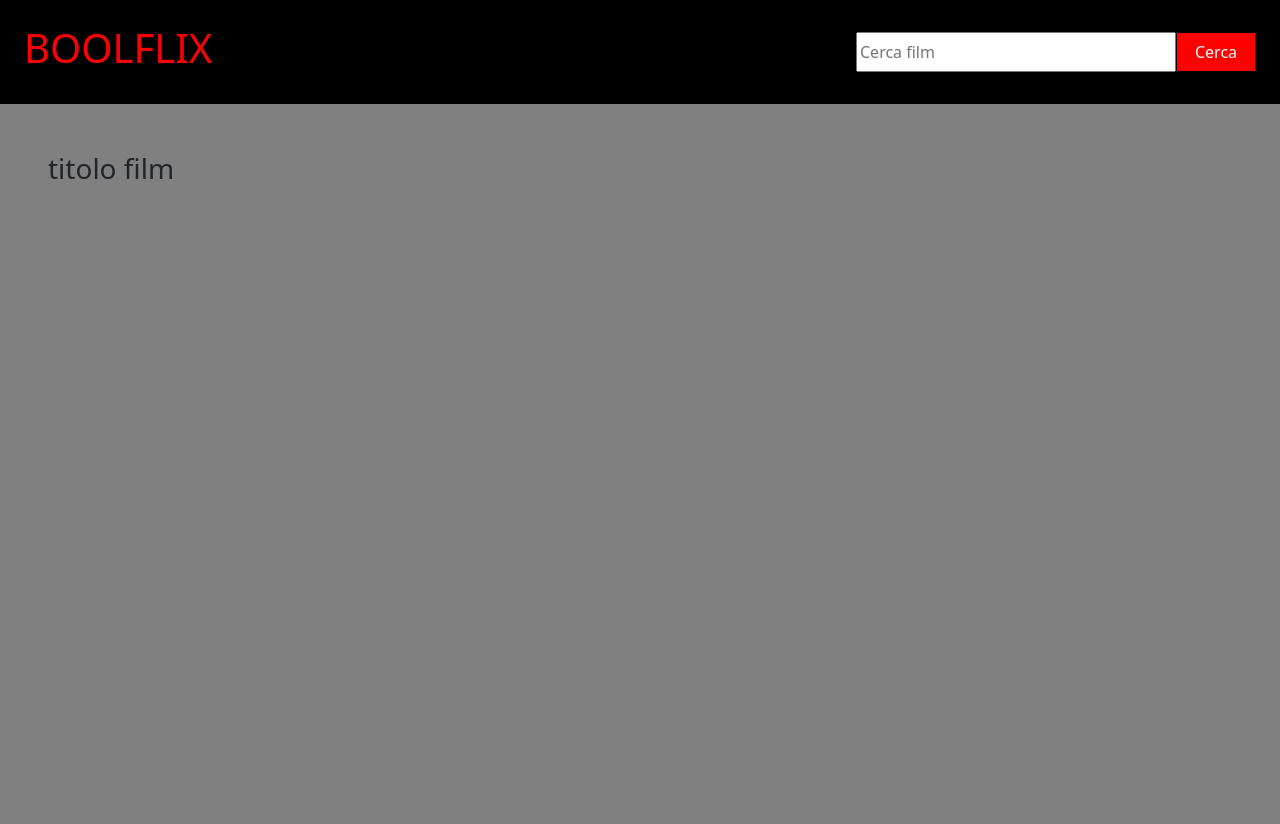
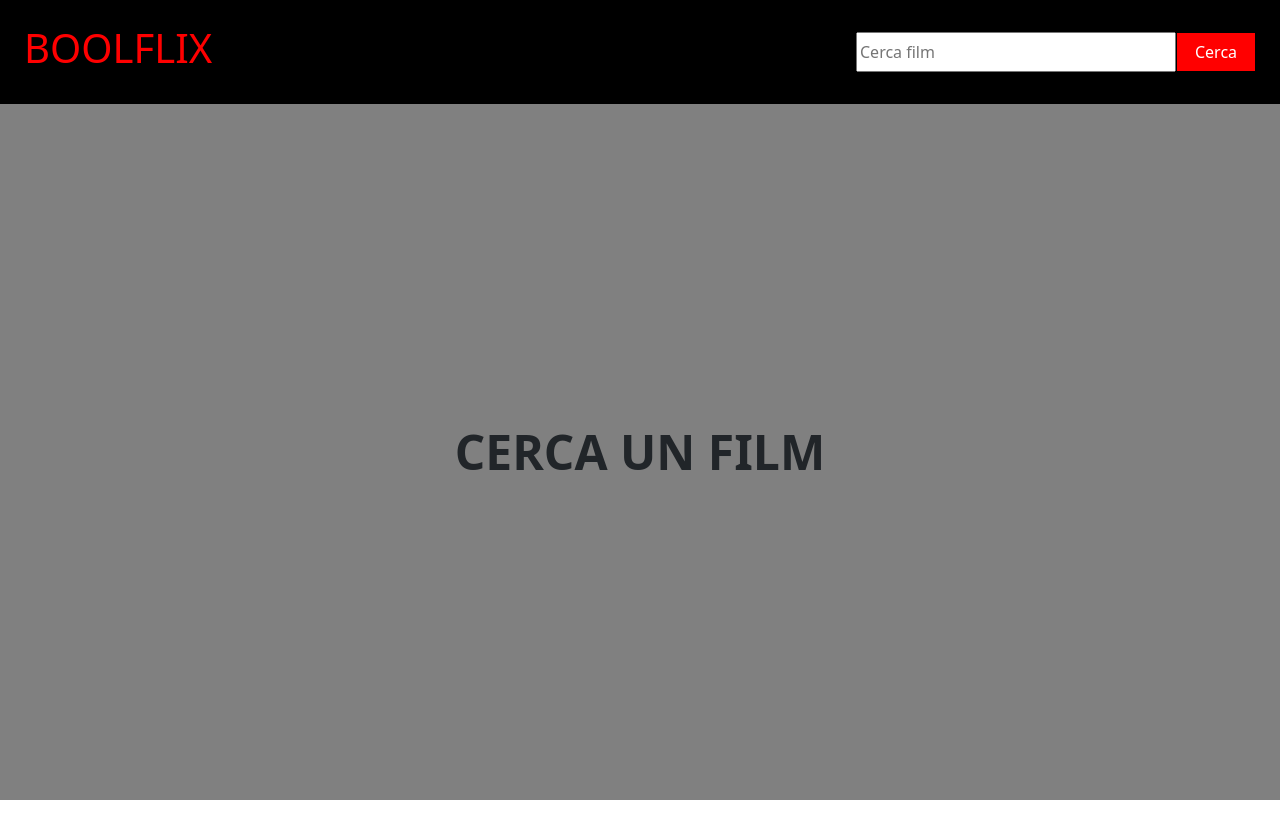
Before and after one commit to Marzio95/vue-boolflix, a Vue app: page / in a window 1280 px wide. After the commit the page ends 800 px from the top, so only its background shows below. Built offline with nearby package versions, Linux system fonts and the light colour scheme.

Commit message:
completo la milestone 1

```diff
--- a/package.json
+++ b/package.json
@@ -8,6 +8,7 @@
     "lint": "vue-cli-service lint"
   },
   "dependencies": {
+    "axios": "^0.26.1",
     "bootstrap": "^5.1.3",
     "core-js": "^3.8.3",
     "vue": "^2.6.14"
--- a/src/App.vue
+++ b/src/App.vue
@@ -1,7 +1,7 @@
 <template>
   <div id="app">
-    <Header-bool />
-    <Main-bool />
+    <Header-bool @ricercaFilm="funzioneRicercaFilm" />
+    <Main-bool :array-films="arrayFilms" />
   </div>
 </template>
 
@@ -11,9 +11,19 @@ import MainBool from "./components/MainBool.vue";
 
 export default {
   name: "App",
+  data() {
+    return {
+      arrayFilms: null,
+    };
+  },
   components: {
     HeaderBool,
     MainBool,
+  },
+  methods: {
+    funzioneRicercaFilm(arrayFilms) {
+      this.arrayFilms = arrayFilms;
+    },
   },
 };
 </script>
--- /dev/null
+++ b/src/components/CardBool.vue
@@ -0,0 +1,19 @@
+<template>
+  <div class="card col-2 text-center">
+    <h1>{{ filmData.title }}</h1>
+    <h2>{{ filmData.original_title }}</h2>
+    <h3>{{ filmData.original_language }}</h3>
+    <h4>{{ filmData.release_date }}</h4>
+  </div>
+</template>
+
+<script>
+export default {
+  name: "CardBool",
+  props: {
+    filmData: Object,
+  },
+};
+</script>
+
+<style scoped lang="scss"></style>
--- a/src/components/HeaderBool.vue
+++ b/src/components/HeaderBool.vue
@@ -2,15 +2,48 @@
   <header class="header p-4">
     <h1>Boolflix</h1>
     <div>
-      <input type="text" name="film" id="film" placeholder="Cerca film" />
-      <button>Cerca</button>
+      <input
+        @keyup.enter="ricercaFilm()"
+        type="text"
+        name="film"
+        id="film"
+        placeholder="Cerca film"
+        v-model="FilmCercato"
+      />
+      <button @click="ricercaFilm()">Cerca</button>
     </div>
   </header>
 </template>
 
 <script>
+import axios from "axios";
 export default {
   name: "HeaderBool",
+  data() {
+    return {
+      FilmCercato: "",
+      arrayFilms: null,
+    };
+  },
+  methods: {
+    ricercaFilm() {
+      if (this.FilmCercato == "") {
+        this.arrayFilms = "";
+      } else {
+        axios
+          .get(
+            `https://api.themoviedb.org/3/search/movie?api_key=e99307154c6dfb0b4750f6603256716d&query=${this.FilmCercato}`
+          )
+          .then((response) => {
+            console.log(response);
+            this.arrayFilms = response.data.results;
+            console.log(this.arrayFilms);
+            this.$emit("ricercaFilm", this.arrayFilms);
+          });
+        this.FilmCercato = "";
+      }
+    },
+  },
 };
 </script>
 
--- a/src/components/MainBool.vue
+++ b/src/components/MainBool.vue
@@ -1,21 +1,54 @@
 <template>
   <main class="p-5">
-    <h3>titolo film</h3>
+    <div class="full_screen" v-if="arrayFilms == null">Cerca un Film</div>
+    <div v-else class="container">
+      <h3 class="text-center mb-4">films</h3>
+      <div class="row gap-3 flexbox">
+        <Card-bool
+          v-for="element in arrayFilms"
+          :key="element.id"
+          :film-data="element"
+        />
+      </div>
+    </div>
   </main>
 </template>
 
 <script>
+import CardBool from "./CardBool.vue";
 export default {
+  components: { CardBool },
   name: "MainBool",
   data() {
     return {};
+  },
+  props: {
+    arrayFilms: Array,
   },
 };
 </script>
 
 <style scoped lang="scss">
 main {
-  height: calc(100vh - 80px);
   background-color: grey;
 }
+.flexbox {
+  display: flex;
+  flex-wrap: wrap;
+  justify-content: center;
+}
+.full_screen {
+  height: calc(100vh - 200px);
+  background-color: grey;
+  display: flex;
+  align-items: center;
+  justify-content: center;
+  font-size: 3rem;
+  text-transform: uppercase;
+  font-weight: 700;
+}
+h3 {
+  font-size: 3rem;
+  text-transform: uppercase;
+}
 </style>
```
Also changed, not shown: 1 other file (tests, documents, lock files or other folders).
